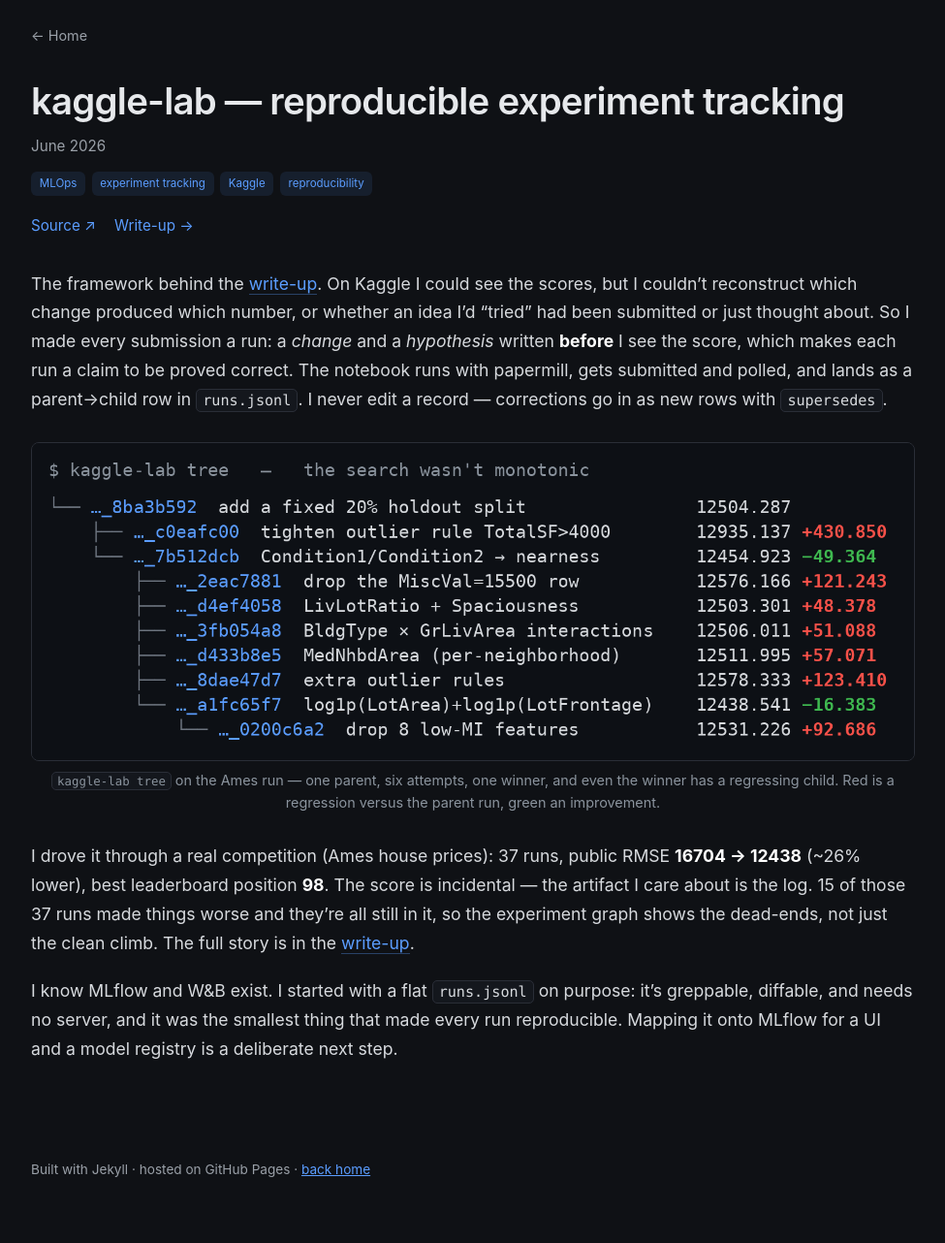
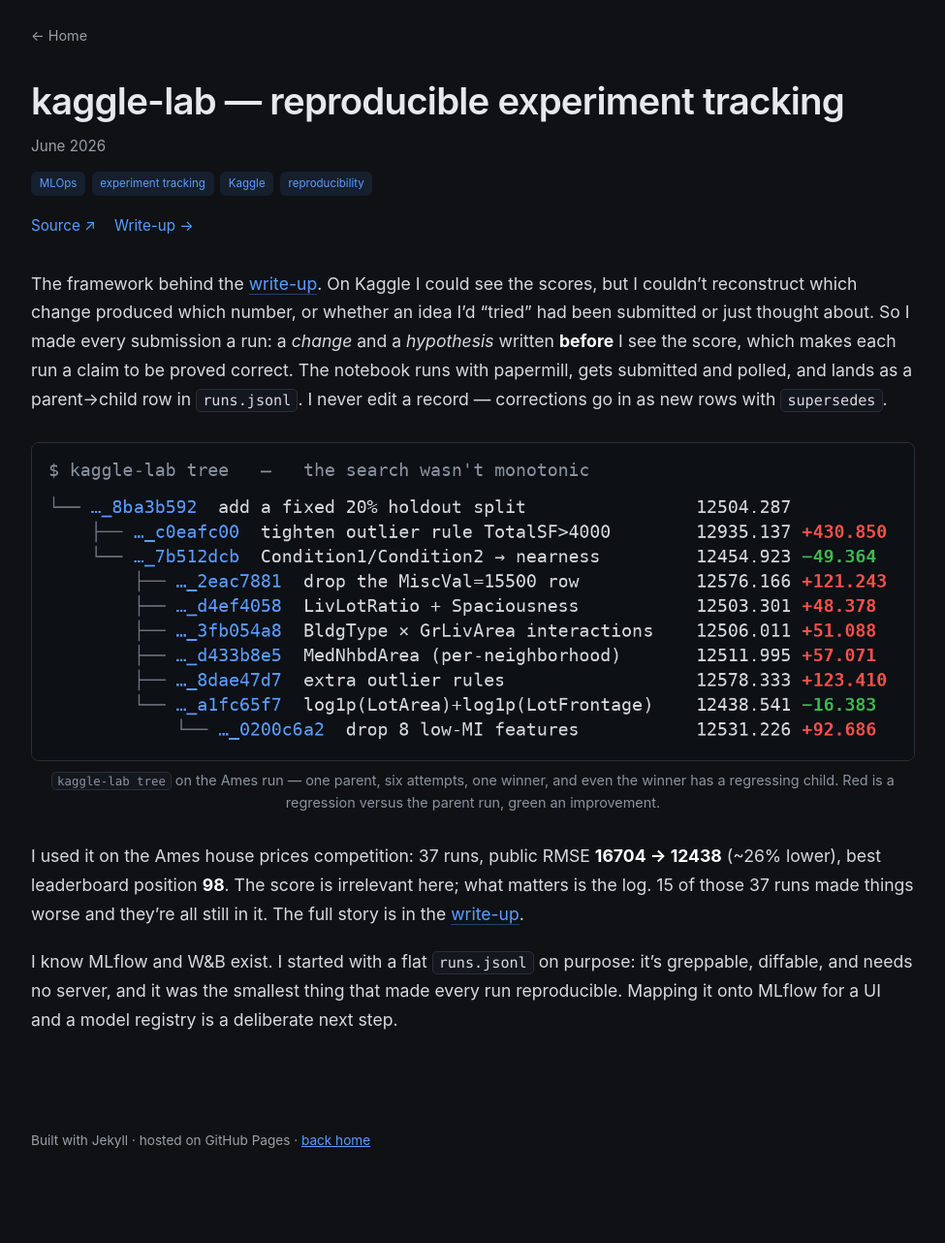
Before and after one commit to rp-playground/rp-playground.github.io, a Jekyll site: the page built from _projects/kaggle-lab.md, in a window 1280 px wide. Shown: the whole page at 97% size, without its empty margins (152-1127 px from the left). Built offline with Jekyll 4.4.1, drawn with Linux system fonts in a browser that asks for light colours; after the commit the page ends 1252 px from its top, so only the background shows below that.

Commit message:
Update kaggle-lab.md

```diff
--- a/_projects/kaggle-lab.md
+++ b/_projects/kaggle-lab.md
@@ -21,11 +21,10 @@
   <figcaption style="color:#8b949e;font-size:0.9rem;margin-top:0.5rem;"><code>kaggle-lab tree</code> on the Ames run — one parent, six attempts, one winner, and even the winner has a regressing child. Red is a regression versus the parent run, green an improvement.</figcaption>
 </figure>
 
-I drove it through a real competition (Ames house prices): 37 runs, public RMSE
+I used it on the Ames house prices competition: 37 runs, public RMSE
 **16704 → 12438** (~26% lower), best leaderboard position **98**. The score is
-incidental — the artifact I care about is the log. 15 of those 37 runs made things
-worse and they're all still in it, so the experiment graph shows the dead-ends, not
-just the clean climb. The full story is in the [write-up](/writing/kaggle-lab/).
+irrelevant here; what matters is the log. 15 of those 37 runs made things
+worse and they're all still in it. The full story is in the [write-up](/writing/kaggle-lab/).
 
 I know MLflow and W&B exist. I started with a flat `runs.jsonl` on purpose: it's
 greppable, diffable, and needs no server, and it was the smallest thing that made
```
